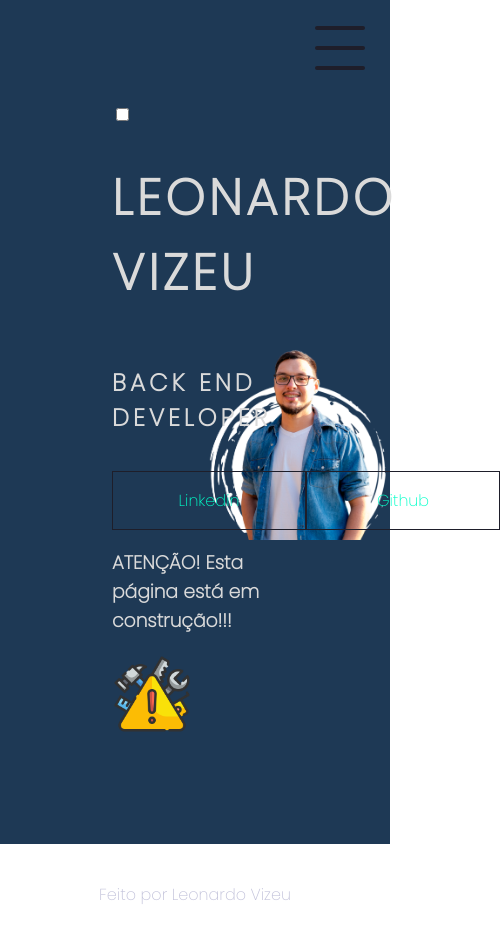
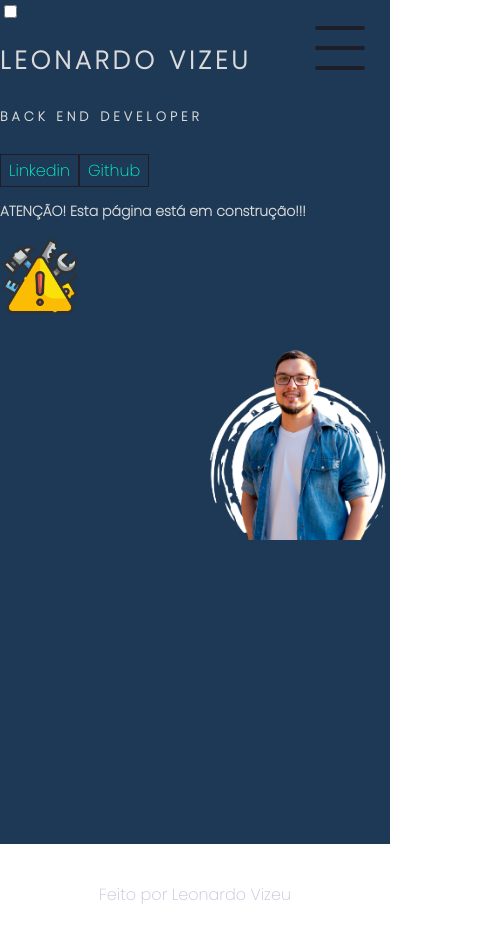
Before and after one commit to leovizeu/PortfolioVizeu, a plain HTML site: page index.html in a window 390 px wide. Shown: the whole page, 500 px wide, since content can reach past the window. Drawn offline with Linux system fonts and the light colour scheme.

Commit message:
mais melhorias

```diff
--- a/css/index.css
+++ b/css/index.css
@@ -294,12 +294,44 @@ a:hover {
     color: #c2c2da;
 }
 
-@media(max-width: 800px){
-    .header-container{
+@media(max-width: 800px) {
+    .header-container {
         display: flex;
         flex-direction: column;
         width: 100%;
         max-height: 100%;
         max-width: 100%;
+        padding: 0;
+        margin: 0;
+        justify-content: left;
+
+    }
+
+    .social-media a {
+        text-decoration: none;
+        color:#00ffc8;
+        padding: 0.2rem 0.5rem;
+        border: 1px solid #1E1E2A;
+        min-width: 1rem;
+        display: flex;
+        align-items: center;
+        justify-content: center;
+        transition: .5s ease-in-out;
+    }
+
+    h1 {
+        font-size: 25px;
+        text-transform: uppercase;
+        letter-spacing: 4px;
+    }
+
+    h2 {
+        font-size: 13px;
+        text-transform: uppercase;
+        letter-spacing: 4px;
+    }
+
+    h3 {
+        font-size: 14px;
     }
 }
```
